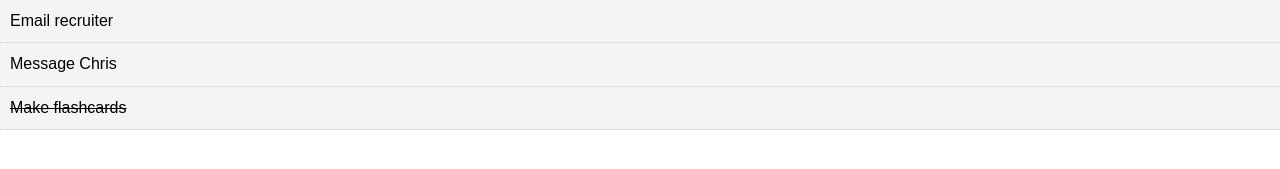
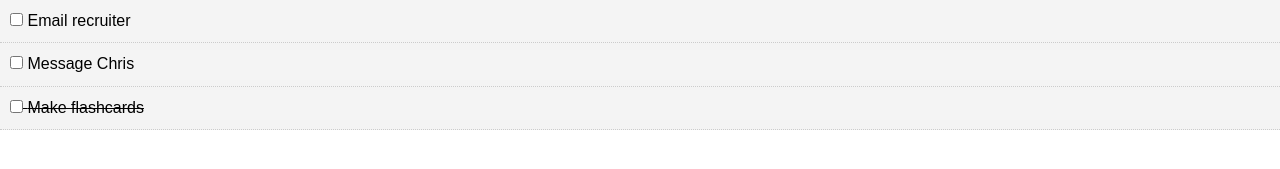
Before and after one commit to caseydean8/React-todo-list, a React (Create React App) app: page / in a window 1280 px wide. Shown: the top 169 px of the page. Built offline with nearby package versions, Linux system fonts and the light colour scheme.

Commit message:
added checkbox for marking complete

```diff
--- a/src/Components/TodoItem.js
+++ b/src/Components/TodoItem.js
@@ -20,12 +20,18 @@ export class TodoItem extends Component {
     // }
   };
 
+  markComplete = (e) => {
+    console.log(this.props)
+  }
+
   render() {
     return (
       // inline style style={{backgroundColor: "#f4f4f4"}}
       // const style style={itemStyle}
       <div style={this.getStyle()}>
-        <p>{this.props.todo.title}</p>
+        <p>
+          <input type="checkbox" onChange={this.props.markComplete} /> {' '}
+        {this.props.todo.title}</p>
       </div>
     );
   }
```
